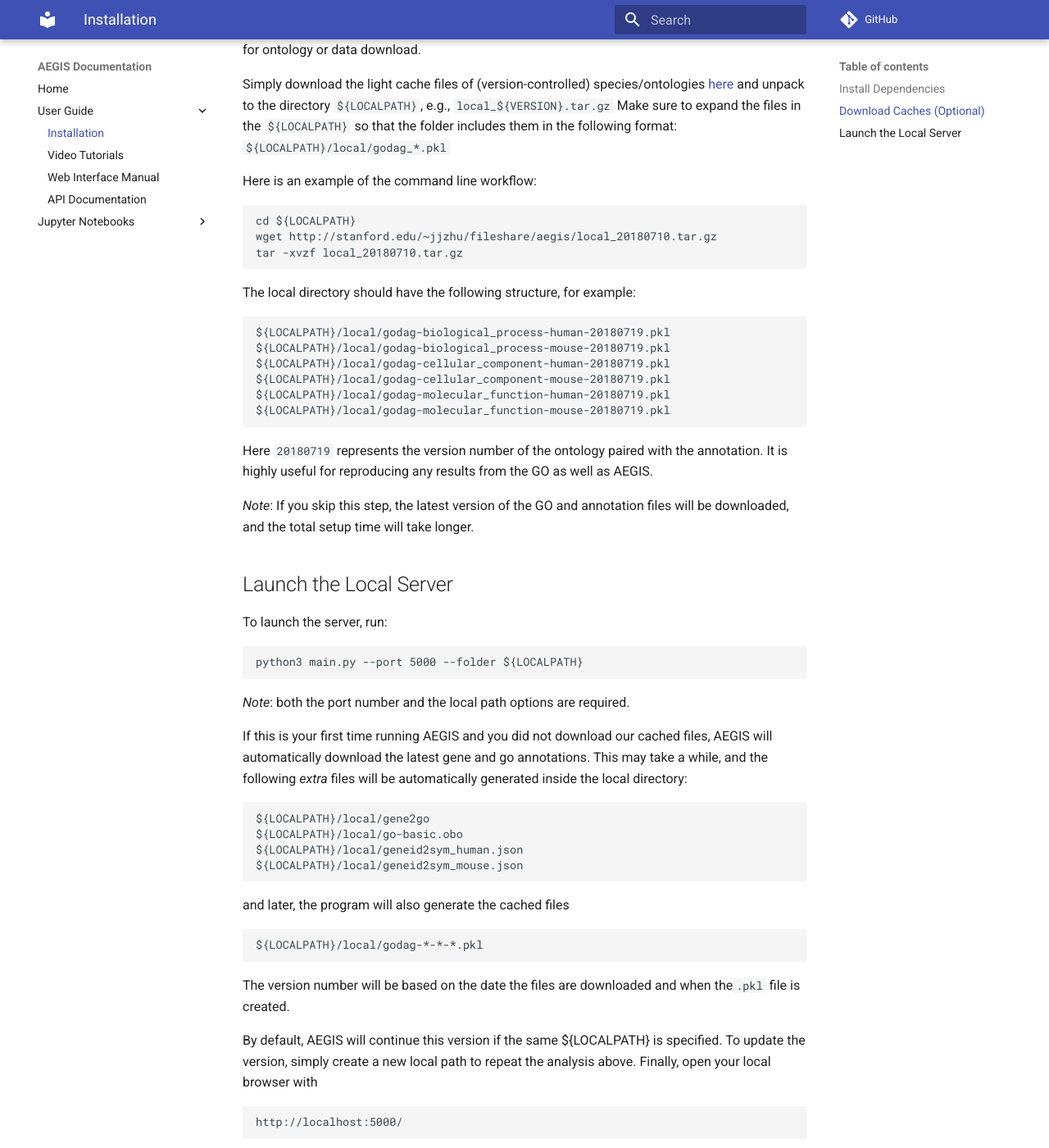
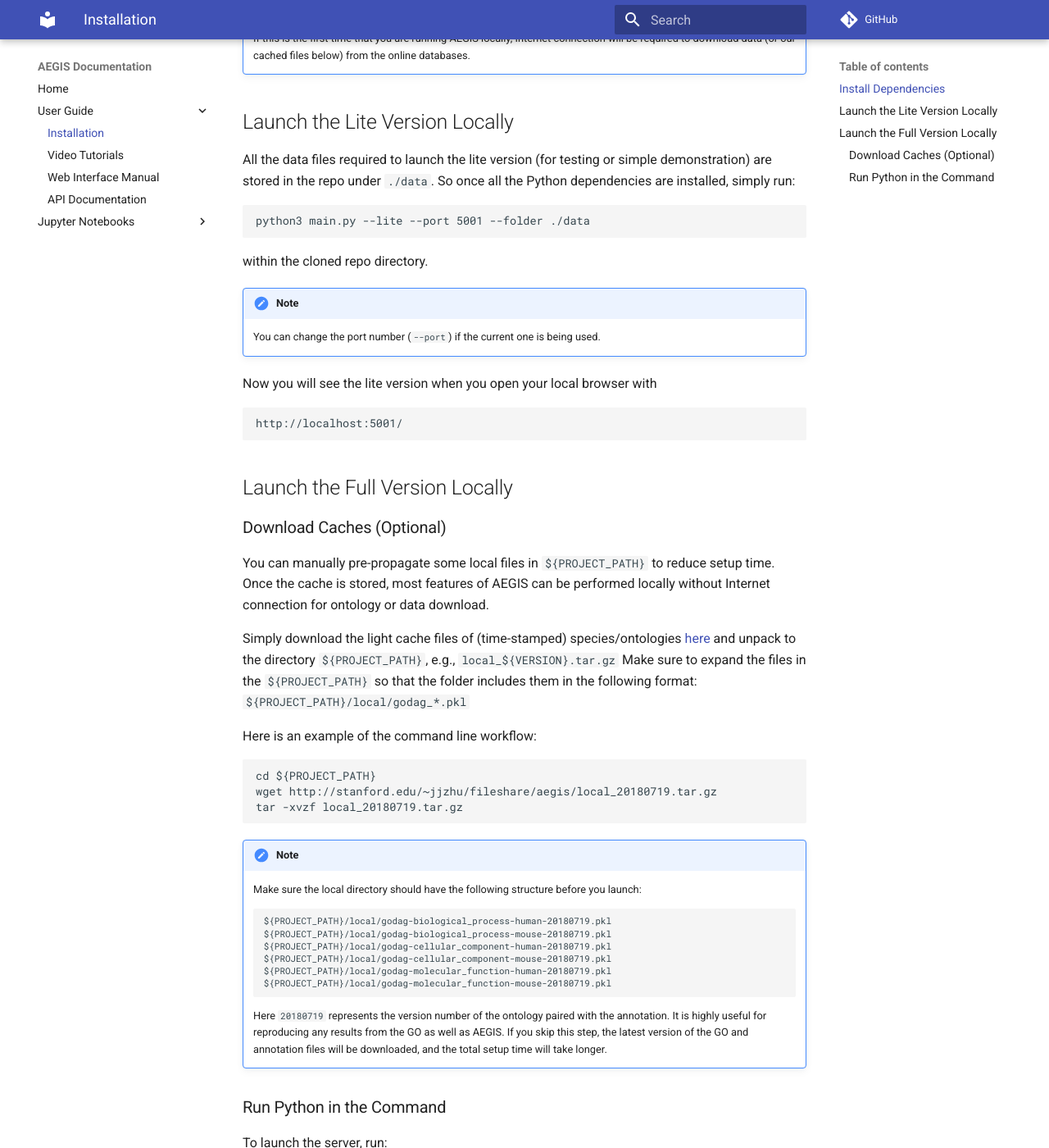
Before and after one commit to junjiezhujason/aegis, an MkDocs documentation site: the page built from docs/install.md, in a window 1280 px wide and 1400 px high, scrolled down 822 px. Shown: the whole window at 82% size. Built offline with MkDocs 1.6.1 and Material for MkDocs 9.7.7, drawn with Linux system fonts in a browser that asks for light colours; comment, search, counter and statistics services are not loaded; some of the changed text lies outside the part shown.

```diff
--- a/docs/install.md
+++ b/docs/install.md
@@ -3,86 +3,115 @@ AEGIS is an open-source software, and the back-end and front-end implementations
 
 ## Install Dependencies
 
-*Prerequisites*: [Python3](http://docs.python-guide.org/en/latest/) (required),
+*Prerequisites*: [Python3.6](http://docs.python-guide.org/en/latest/) (required),
 [virtualenv](https://virtualenv.pypa.io/en/stable/) or other package managements (recommended).
+
+!!! note
+    The current version of AEGIS has only been tested on Linux and MacOS environments.
+    There might be backward compatibility issues with Python3.7, so virtual environments
+    are highly recommended.
 
 
 The code is available on github, so you can directly clone the repository to your local:
 
-    git clone git@github.com:junjiezhujason/aegis.git
+    git clone https://github.com/junjiezhujason/aegis.git
 
 Installing of dependencies only requires one line:
 
     pip3 install -r requirements.txt
 
-AEGIS also requires specification of a folder: `${LOCALPATH}` to store the
+AEGIS also requires specification of a folder: `${PROJECT_PATH}` to store the
 cached files. This is mainly for version control and speed performance.
 For most of the analyses (excluding simulation outputs), the files will typically
 require no more than 250M of disk space.
 
-*Note*: If this is the first time that you are running AEGIS locally, Internet connection
-will be required to download data (or our cached files below) from the online databases.
+!!! note
+    If this is the first time that you are running AEGIS locally, Internet connection
+    will be required to download data (or our cached files below) from the online databases.
 
-## Download Caches (Optional)
 
-You can manually pre-propagate some local files in `${LOCALPATH}` to reduce setup time.
+## Launch the Lite Version Locally
+
+All the data files required to launch the lite version (for testing or simple demonstration)
+are stored in the repo under `./data`. So once all the Python dependencies are installed,
+simply run:
+
+    python3 main.py --lite --port 5001 --folder ./data
+
+within the cloned repo directory.
+
+!!! note
+    You can change the port number (`--port`) if the current one is being used.
+
+Now you will see the lite version when you open your local browser with
+
+    http://localhost:5001/
+
+## Launch the Full Version Locally
+
+### Download Caches (Optional)
+
+You can manually pre-propagate some local files in `${PROJECT_PATH}` to reduce setup time.
 Once the cache is stored, most features of AEGIS can be performed locally
 without Internet connection for ontology or data download.
 
-Simply download the light cache files of (version-controlled)
+Simply download the light cache files of (time-stamped)
 species/ontologies [here](http://stanford.edu/~jjzhu/fileshare/aegis)
-and unpack to the directory `${LOCALPATH}`, e.g., `local_${VERSION}.tar.gz`
-Make sure to expand the files in the `${LOCALPATH}` so that the folder includes
-them in the following format: `${LOCALPATH}/local/godag_*.pkl`
+and unpack to the directory `${PROJECT_PATH}`, e.g., `local_${VERSION}.tar.gz`
+Make sure to expand the files in the `${PROJECT_PATH}` so that the folder includes
+them in the following format: `${PROJECT_PATH}/local/godag_*.pkl`
 
 Here is an example of the command line workflow:
 
-    cd ${LOCALPATH}
-    wget http://stanford.edu/~jjzhu/fileshare/aegis/local_20180710.tar.gz
-    tar -xvzf local_20180710.tar.gz
+    cd ${PROJECT_PATH}
+    wget http://stanford.edu/~jjzhu/fileshare/aegis/local_20180719.tar.gz
+    tar -xvzf local_20180719.tar.gz
 
-The local directory should have the following structure, for example:
+!!! note
+    Make sure the local directory should have the following structure before you launch:
 
-    ${LOCALPATH}/local/godag-biological_process-human-20180719.pkl
-    ${LOCALPATH}/local/godag-biological_process-mouse-20180719.pkl
-    ${LOCALPATH}/local/godag-cellular_component-human-20180719.pkl
-    ${LOCALPATH}/local/godag-cellular_component-mouse-20180719.pkl
-    ${LOCALPATH}/local/godag-molecular_function-human-20180719.pkl
-    ${LOCALPATH}/local/godag-molecular_function-mouse-20180719.pkl
+        ${PROJECT_PATH}/local/godag-biological_process-human-20180719.pkl
+        ${PROJECT_PATH}/local/godag-biological_process-mouse-20180719.pkl
+        ${PROJECT_PATH}/local/godag-cellular_component-human-20180719.pkl
+        ${PROJECT_PATH}/local/godag-cellular_component-mouse-20180719.pkl
+        ${PROJECT_PATH}/local/godag-molecular_function-human-20180719.pkl
+        ${PROJECT_PATH}/local/godag-molecular_function-mouse-20180719.pkl
 
-Here `20180719` represents the version number of the ontology paired with the annotation.
-It is highly useful for reproducing any results from the GO as well as AEGIS.
+    Here `20180719` represents the version number of the ontology paired with the annotation.
+    It is highly useful for reproducing any results from the GO as well as AEGIS.
+    If you skip this step, the latest version of the GO and annotation files will be downloaded,
+    and the total setup time will take longer.
 
-*Note*: If you skip this step, the latest version of the GO and annotation files will be downloaded,
-and the total setup time will take longer.
-
-
-## Launch the Local Server
+### Run Python in the Command
 
 To launch the server, run:
 
-    python3 main.py --port 5000 --folder ${LOCALPATH}
+    python3 main.py --port 5002 --folder ${PROJECT_PATH}
 
-*Note*: both the port number and the local path options are required.
 
-If this is your first time running AEGIS and you did not download our cached
-files, AEGIS will automatically download the latest gene and go annotations.
-This may take a while, and the following *extra* files will be automatically generated
-inside the local directory:
+!!! note
+    Both the port number and the local path options are required.
 
-    ${LOCALPATH}/local/gene2go
-    ${LOCALPATH}/local/go-basic.obo
-    ${LOCALPATH}/local/geneid2sym_human.json
-    ${LOCALPATH}/local/geneid2sym_mouse.json
+    If this is your first time running AEGIS and you did not download our cached
+    files, AEGIS will automatically download the latest gene and go annotations.
+    This may take a while, and the following *extra* files will be automatically generated
+    inside the local directory:
 
-and later, the program will also generate the cached files
+        ${PROJECT_PATH}/local/gene2go
+        ${PROJECT_PATH}/local/go-basic.obo
+        ${PROJECT_PATH}/local/geneid2sym_human.json
+        ${PROJECT_PATH}/local/geneid2sym_mouse.json
 
-    ${LOCALPATH}/local/godag-*-*-*.pkl
+    and later, the program will also generate the cached files
 
-The version number will be based on the date the files are downloaded and when the`.pkl` file is created.
+        ${PROJECT_PATH}/local/godag-*-*-*.pkl
 
-By default, AEGIS  will continue this version if the same ${LOCALPATH} is
-specified. To update the version, simply create a new local path to repeat
-the analysis above. Finally, open your local browser with
+    The version number will be based on the date the files are downloaded and when the`.pkl` file is created.
 
-    http://localhost:5000/
+    By default, AEGIS  will continue with this version if the same ${PROJECT_PATH} is
+    specified. To update the version, simply create a new local path to repeat
+    the analysis above.
+
+Finally, open your local browser with
+
+    http://localhost:5002/
```
Also changed, not shown: README.md (+19 -5 lines), docs/index.md (+17 -8 lines).
